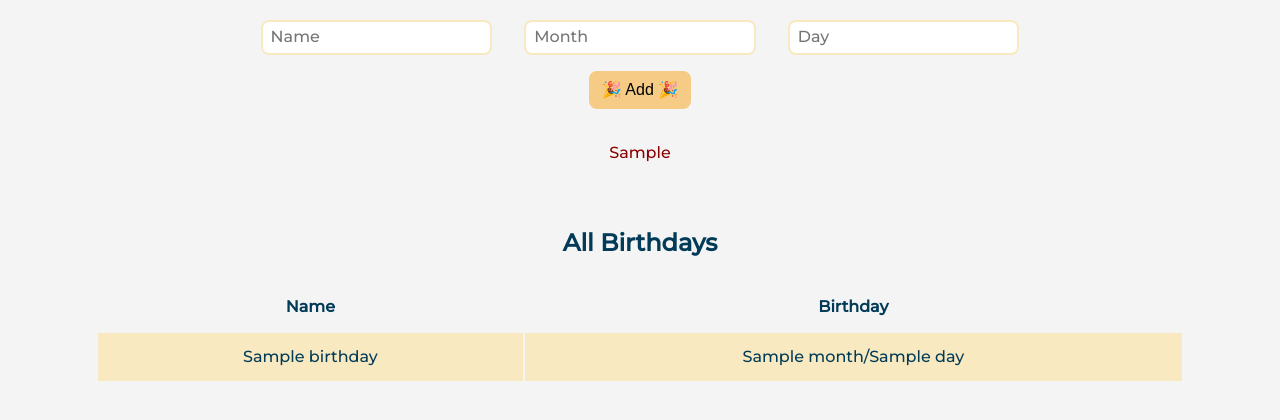
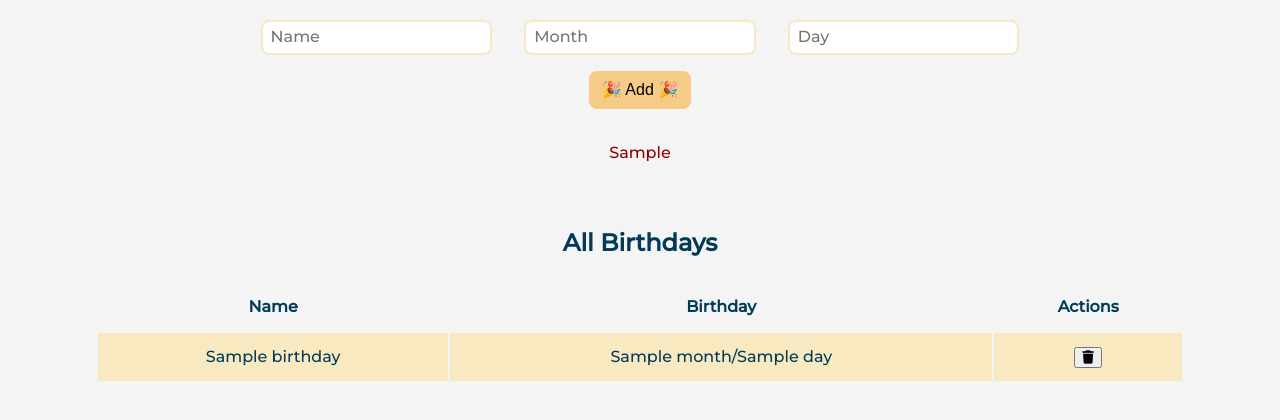
Before and after one commit to ITurres/Python-Flask-SQL-projects, a Flask app: template w9-Flask-lab-9/birthdaysApp/templates/index.html in a window 1280 px wide. Shown: the part 296-716 px from the top of the page. Run offline with Flask 2, Linux system fonts and the light colour scheme; the template is opened without the code that fills it: most values are stand-ins (such as "Sample title", 1, 10 or a date in 2020); some libraries are stand-ins or nearby versions.

Commit message:
Add new td for -delete-form-

```diff
--- a/w9-Flask-lab-9/birthdaysApp/templates/index.html
+++ b/w9-Flask-lab-9/birthdaysApp/templates/index.html
@@ -56,6 +56,7 @@
             <tr>
               <th>Name</th>
               <th>Birthday</th>
+              <th>Actions</th>
             </tr>
           </thead>
           <tbody>
@@ -63,11 +64,23 @@
             <tr>
               <td>{{ birthday.name }}</td>
               <td>{{ birthday.month }}/{{ birthday.day }}</td>
+              <td class="delete-btn--holder">
+                <form action="/delete" method="post">
+                  <input name="id" type="hidden" value="{{ birthday.id }}" />
+                  <button class="delete-btn" type="submit">
+                    <i class="fa-solid fa-trash"></i>
+                  </button>
+                </form>
+              </td>
             </tr>
             {% endfor %}
           </tbody>
         </table>
       </div>
     </div>
+    <script
+      src="https://kit.fontawesome.com/5d25a44371.js"
+      crossorigin="anonymous"
+    ></script>
   </body>
 </html>
```
